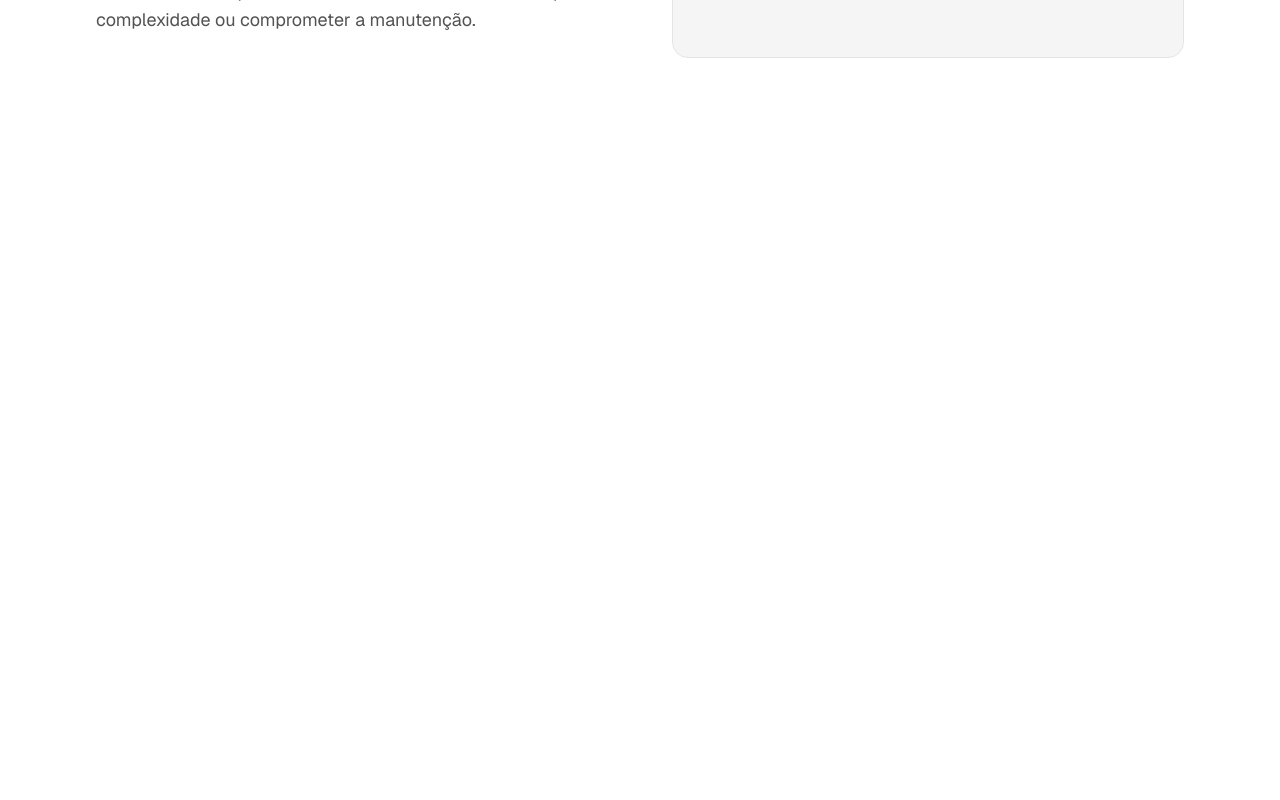
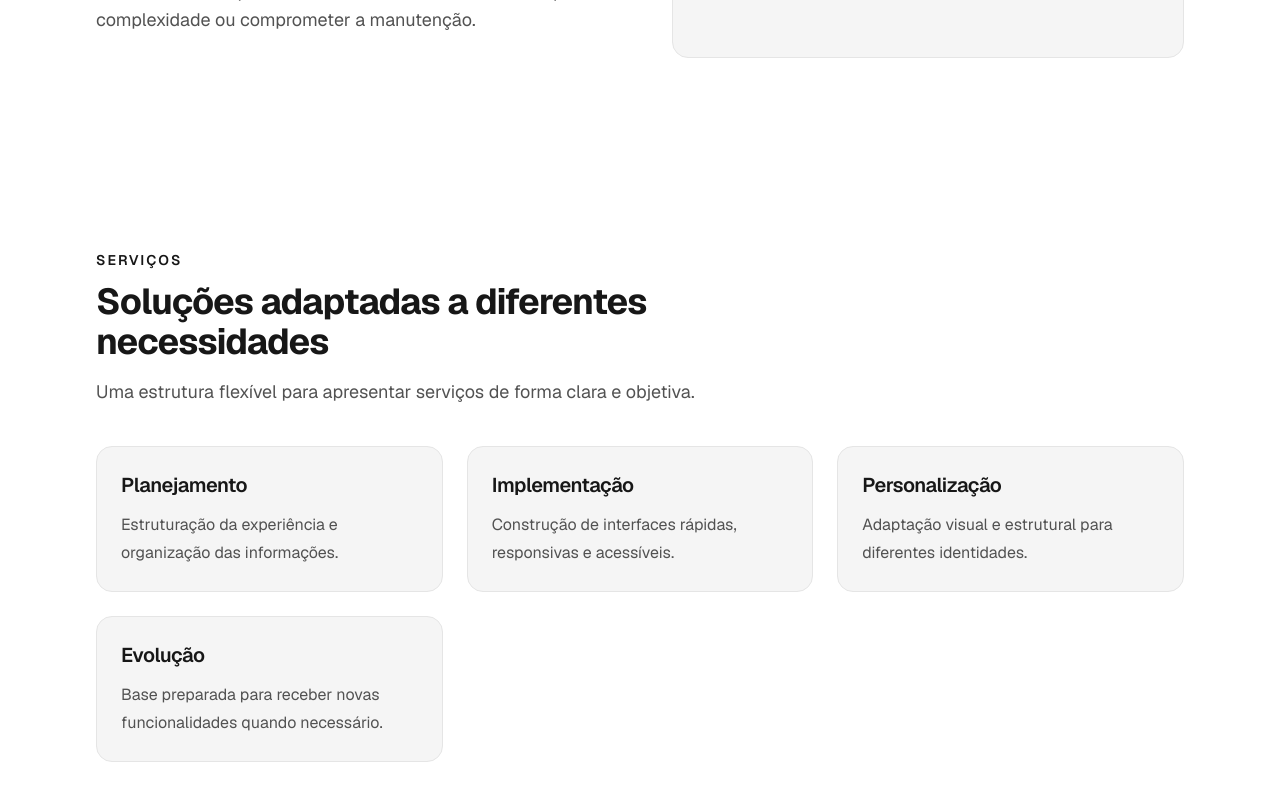
Before and after one commit to MUTANOxB/site-core, a Next.js app: page / in a window 1280 px wide. Shown: the part 806-1606 px from the top of the page. Before the commit the page ends 960 px from the top, so only its background shows below. Built offline with nearby package versions, Linux system fonts and the light colour scheme.

Commit message:
feat: add reusable services section

```diff
--- a/src/app/page.tsx
+++ b/src/app/page.tsx
@@ -1,6 +1,37 @@
 import { siteConfig } from "@/config/site";
 import { AboutSection } from "@/sections/about/AboutSection";
 import { HeroSection } from "@/sections/hero/HeroSection";
+import { ServicesSection } from "@/sections/services/ServicesSection";
+import type { ServicesContent } from "@/types/services";
+
+const servicesContent: ServicesContent = {
+  eyebrow: "Serviços",
+  title: "Soluções adaptadas a diferentes necessidades",
+  description:
+    "Uma estrutura flexível para apresentar serviços de forma clara e objetiva.",
+  items: [
+    {
+      title: "Planejamento",
+      description:
+        "Estruturação da experiência e organização das informações.",
+    },
+    {
+      title: "Implementação",
+      description:
+        "Construção de interfaces rápidas, responsivas e acessíveis.",
+    },
+    {
+      title: "Personalização",
+      description:
+        "Adaptação visual e estrutural para diferentes identidades.",
+    },
+    {
+      title: "Evolução",
+      description:
+        "Base preparada para receber novas funcionalidades quando necessário.",
+    },
+  ],
+};
 
 export default function Home() {
   return (
@@ -27,6 +58,7 @@ export default function Home() {
         ]}
         title="Uma base construída para evoluir"
       />
+      <ServicesSection content={servicesContent} id="servicos" />
     </main>
   );
 }
--- /dev/null
+++ b/src/sections/services/ServicesSection.tsx
@@ -0,0 +1,49 @@
+import { Container } from "@/components/ui/Container";
+import { Section } from "@/components/ui/Section";
+import { SectionTitle } from "@/components/ui/SectionTitle";
+import type { ServicesContent } from "@/types/services";
+
+export type ServicesSectionProps = {
+  content: ServicesContent;
+  id?: string;
+};
+
+export function ServicesSection({ content, id }: ServicesSectionProps) {
+  const { description, eyebrow, items, title } = content;
+  const headingId = id ? `${id}-title` : undefined;
+
+  return (
+    <Section aria-labelledby={headingId} id={id}>
+      <Container>
+        <SectionTitle
+          className="break-words"
+          description={description}
+          eyebrow={eyebrow}
+          headingId={headingId}
+          title={title}
+        />
+
+        {items.length ? (
+          <ul className="mt-10 grid gap-6 md:grid-cols-2 lg:grid-cols-3">
+            {items.map((item, index) => (
+              <li
+                className="min-w-0 rounded-lg border border-border bg-surface p-6"
+                key={`${item.title}-${index}`}
+              >
+                <h3 className="break-words font-display text-xl font-semibold tracking-tight text-text">
+                  {item.title}
+                </h3>
+
+                {item.description ? (
+                  <p className="mt-3 break-words text-base leading-7 text-muted-text">
+                    {item.description}
+                  </p>
+                ) : null}
+              </li>
+            ))}
+          </ul>
+        ) : null}
+      </Container>
+    </Section>
+  );
+}
--- /dev/null
+++ b/src/types/services.ts
@@ -0,0 +1,11 @@
+export type ServiceItem = {
+  title: string;
+  description?: string;
+};
+
+export type ServicesContent = {
+  eyebrow?: string;
+  title: string;
+  description?: string;
+  items: ServiceItem[];
+};
```
Also changed, not shown: 1 other file (tests, documents, lock files or other folders).
